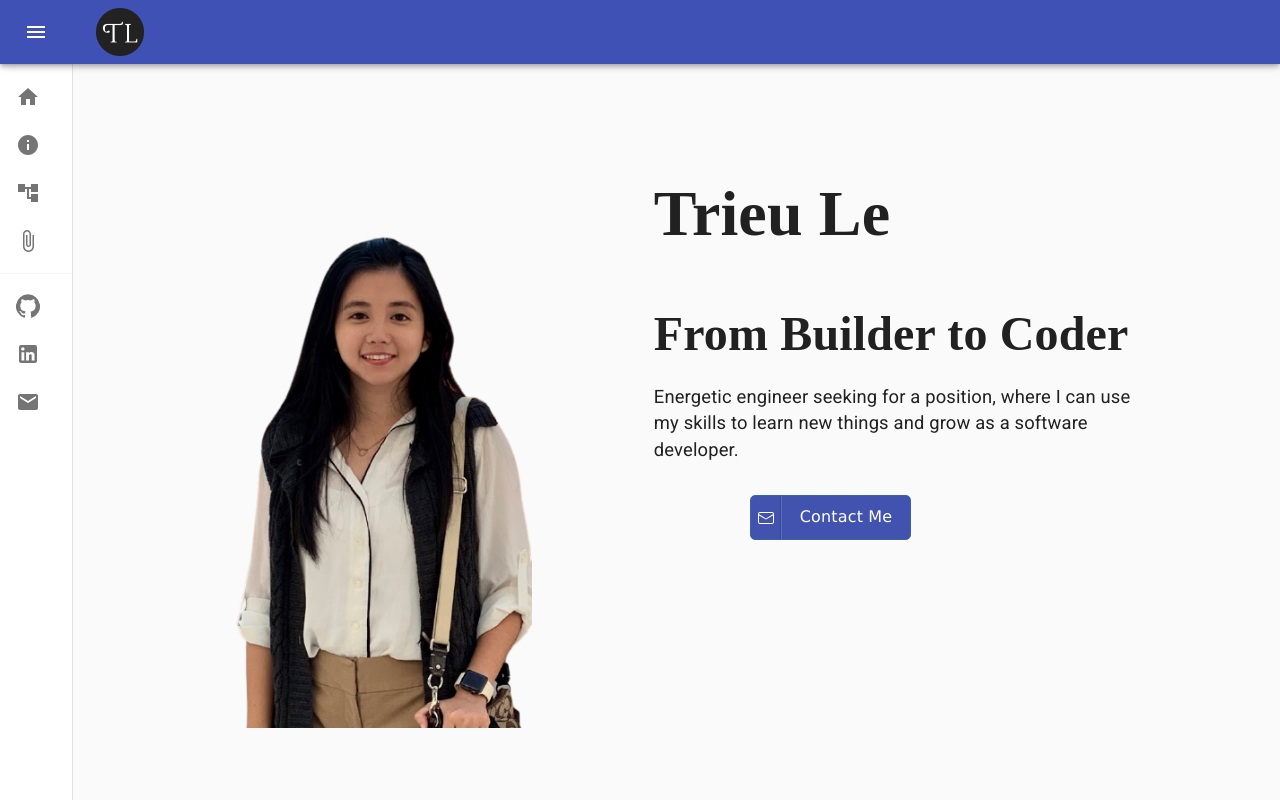
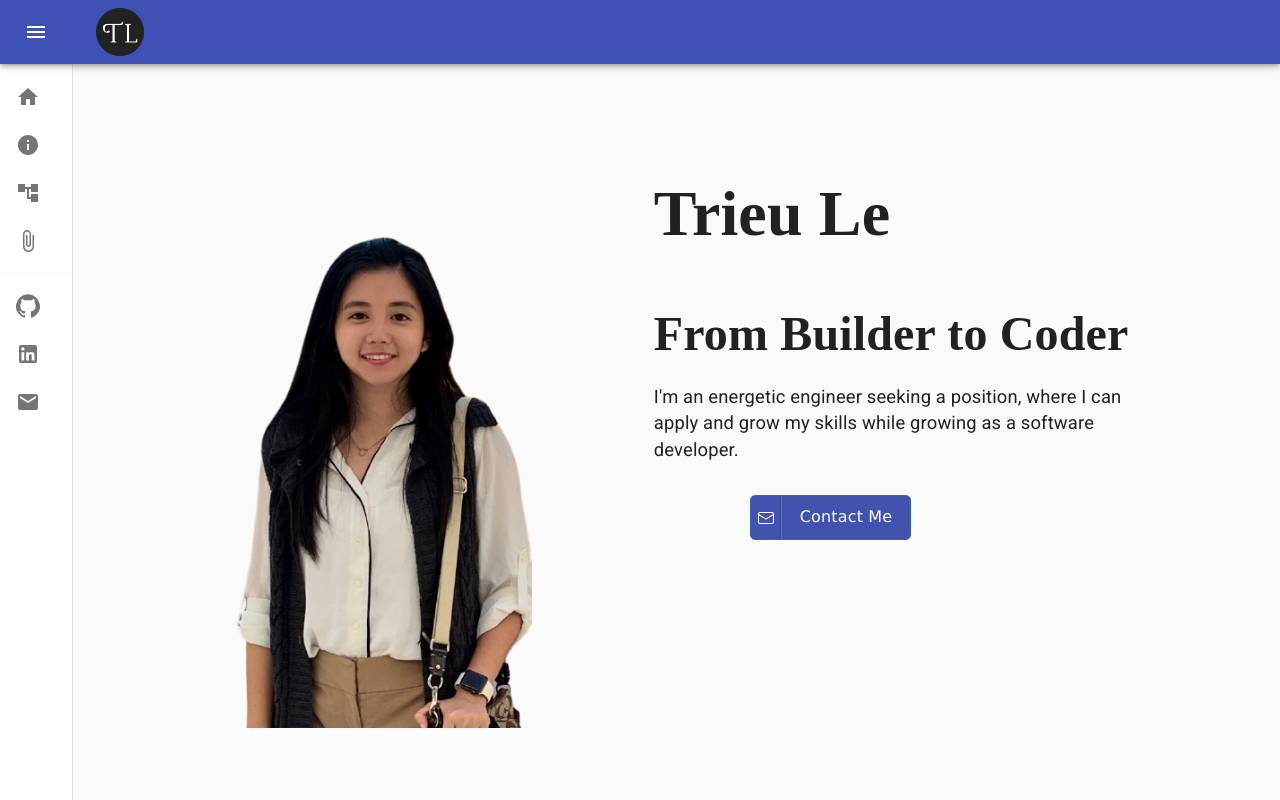
Before and after one commit to trieule50/trieu-le-portfolio-2.0, a React (Create React App) app: page / in a window 1280 px wide. Built offline with nearby package versions, Linux system fonts and the light colour scheme; a web font is replaced by a local one.

Commit message:
Edit call to action

```diff
--- a/src/components/Home/index.js
+++ b/src/components/Home/index.js
@@ -17,7 +17,7 @@ const Home = () => {
                 marginTop:'1.5rem'
                 }}>
                     <p style={{fontFamily:'Lancelot',fontSize:'3rem', fontWeight:'bolder'}}>From Builder to Coder</p>
-                    <p style={{maxWidth:'30rem', fontSize:'1.15rem'}}>Energetic engineer seeking for a position, where I can use my skills to learn new things and grow as a software developer.</p>
+                    <p style={{maxWidth:'30rem', fontSize:'1.15rem'}}>I'm an energetic engineer seeking a position, where I can apply and grow my skills while growing as a software developer.</p>
                     <a class="css-button" href="mailto: trieule50@gmail.com" target="_blank" style={{marginLeft:'6rem',
                     marginTop:'1rem'
                     }}>
```
